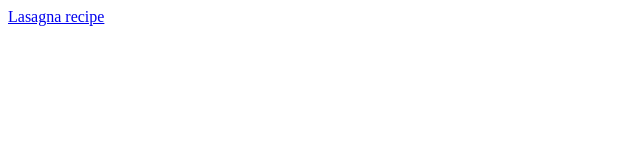
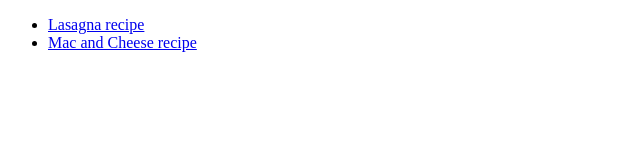
Before and after one commit to ben1499/odin-recipes, a plain HTML site: page index.html in a window 1280 px wide. Shown: the whole page, without its empty margins (0-640 px from the left). Drawn offline with Linux system fonts and the light colour scheme.

Commit message:
Create unordered list for recipes

```diff
--- a/index.html
+++ b/index.html
@@ -7,6 +7,9 @@
     <title>Odin Recipes</title>
 </head>
 <body>
-    <a href="recipes/lasagna.html">Lasagna recipe</a>
+    <ul>
+        <li><a href="recipes/lasagna.html">Lasagna recipe</a></li>
+        <li><a href="recipes/macncheese.html">Mac and Cheese recipe</a></li>
+    </ul>
 </body>
 </html>
```
